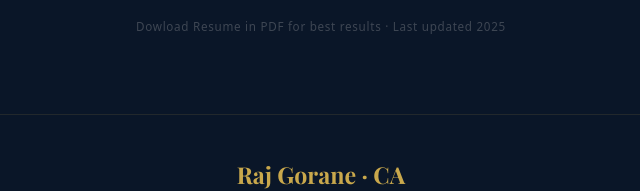
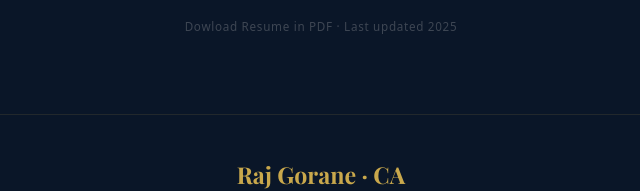
Before and after one commit to rajgorane/rgprofile, a plain HTML site: page index.html in a window 1280 px wide. Shown: the part 6489-6680 px from the top of the page, 319-959 px from the left. Drawn offline with nearby package versions, Linux system fonts and the light colour scheme; a web font is replaced by a local one.

Commit message:
Update index.html

```diff
--- a/index.html
+++ b/index.html
@@ -528,7 +528,7 @@ footer{background:var(--navy);border-top:1px solid rgba(201,168,76,.12);padding:
         View LinkedIn Profile
       </a>
     </div>
-    <p class="resume-note">Dowload Resume in PDF for best results · Last updated 2025</p>
+    <p class="resume-note">Dowload Resume in PDF · Last updated 2025</p>
   </div>
 </section>
 
```
